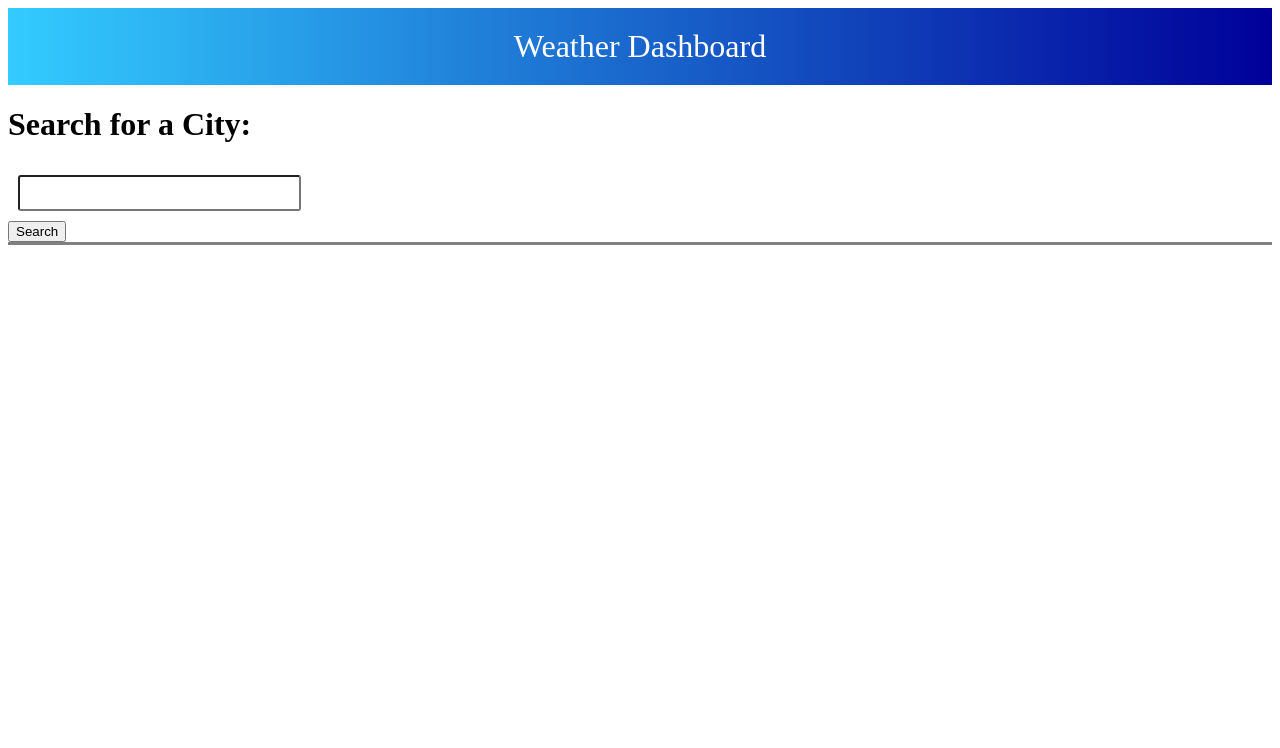
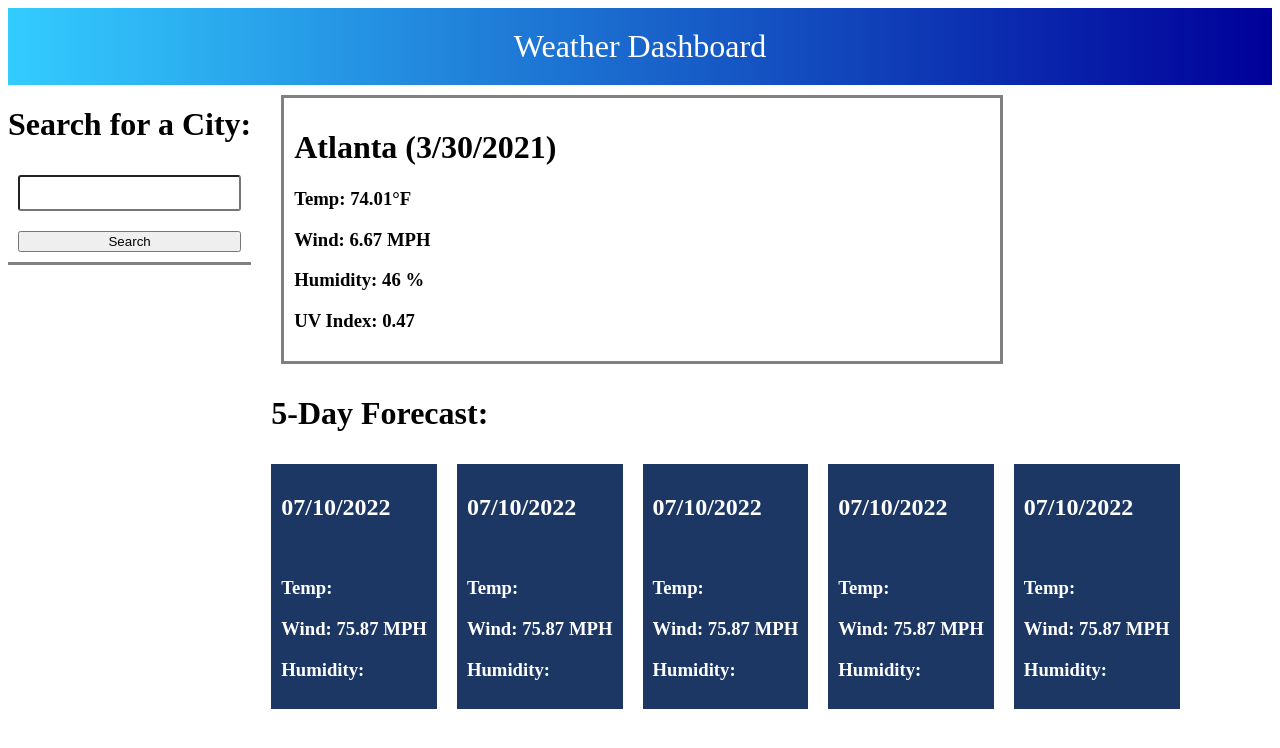
Before and after one commit to JessicaM04/weather-dashboard, a plain HTML site: page index.html in a window 1280 px wide. Drawn offline with Linux system fonts and the light colour scheme.

Commit message:
search info and result area

```diff
--- a/assets/style.css
+++ b/assets/style.css
@@ -6,13 +6,47 @@
   padding: 20px;
 }
 
+.div-direction {
+  display: flex;
+  flex-direction: column;
+}
 .search-container {
+  display: flex;
+}
+
+.search-parameters {
   border-bottom: 3px solid gray;
+  margin-right: 20px;
 }
 
 .input{
   border-radius: 3px;
   margin: 10px;
   height: 30px;
-  width: 275px;
 }
+
+.search {
+  margin: 10px;
+}
+
+.future-weather {
+  background-color: #1c3763;
+  color: white;
+  margin: 10px 20px 0 0;
+  padding: 10px;
+}
+
+.search-results {
+  display: flex row;
+}
+
+.city-weather-info {
+  border: 3px solid gray;
+  margin: 10px;
+  width: 75%;
+  padding: 10px;
+}
+
+.five-day-results {
+  display: flex;
+}
--- a/index.html
+++ b/index.html
@@ -9,16 +9,66 @@
 <link rel="stylesheet" href="./assets/style.css">
 <header class="header">Weather Dashboard</header>
 <body>
-  <div class="search-container" col-4>
-    <h1>Search for a City:</h1>
-    <input class="input" />
-    <div>
-      <button class="search">Search</button>
+  <div class="search-container">
+    <div id="leftSection" class="div-direction">
+      <div class="search-parameters div-direction">
+        <h1>Search for a City:</h1>
+        <input id="cityInput" class="input"/>
+        <button id="searchBtn" class="search">Search</button>
+      </div>
+      <div id="searchHistory">
+      </div>
     </div>
-  </div>
-  <div class="results" col-8>
+    <div id="rightSection" class="search-results div-direction">
+      <div id="cityWeatherInfo" class="city-weather-info">
+        <h1>Atlanta (3/30/2021)</h1>
+        <h3>Temp: 74.01°F</h3>
+        <h3>Wind: 6.67 MPH</h3>
+        <h3>Humidity: 46 %</h3>
+        <h3>UV Index: 0.47</h3>
+      </div>
+      <h1>5-Day Forecast:</h1>
+      <div id="fiveDayForecast" class="five-day-results">
+        <div id="day0" class="future-weather">
+          <h2>07/10/2022</h2>
+          <br/>
+          <h3>Temp:</h3>
+          <h3>Wind: 75.87 MPH</h3>
+          <h3>Humidity:</h3>
+        </div>
+        <div id="day1" class="future-weather">
+          <h2>07/10/2022</h2>
+          <br/>
+          <h3>Temp:</h3>
+          <h3>Wind: 75.87 MPH</h3>
+          <h3>Humidity:</h3>
+        </div>
+        <div id="day2" class="future-weather">
+          <h2>07/10/2022</h2>
+          <br/>
+          <h3>Temp:</h3>
+          <h3>Wind: 75.87 MPH</h3>
+          <h3>Humidity:</h3>
+        </div>
+        <div id="day3" class="future-weather">
+          <h2>07/10/2022</h2>
+          <br/>
+          <h3>Temp:</h3>
+          <h3>Wind: 75.87 MPH</h3>
+          <h3>Humidity:</h3>
+        </div>
+        <div id="day4" class="future-weather">
+          <h2>07/10/2022</h2>
+          <br/>
+          <h3>Temp:</h3>
+          <h3>Wind: 75.87 MPH</h3>
+          <h3>Humidity:</h3>
+        </div>
+      </div>
+    </div>
 
   </div>
 
+
 </body>
 </html>
```
